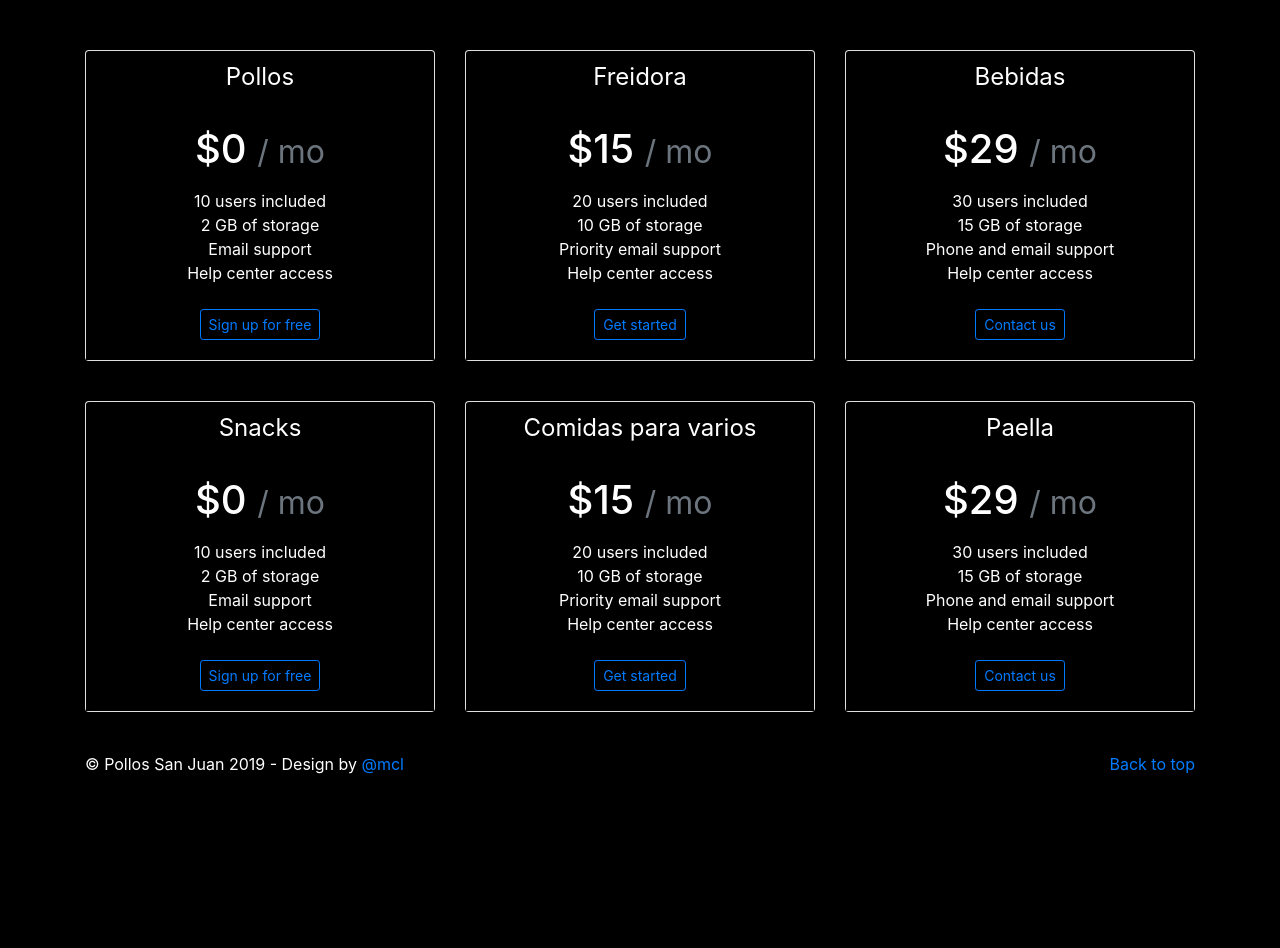
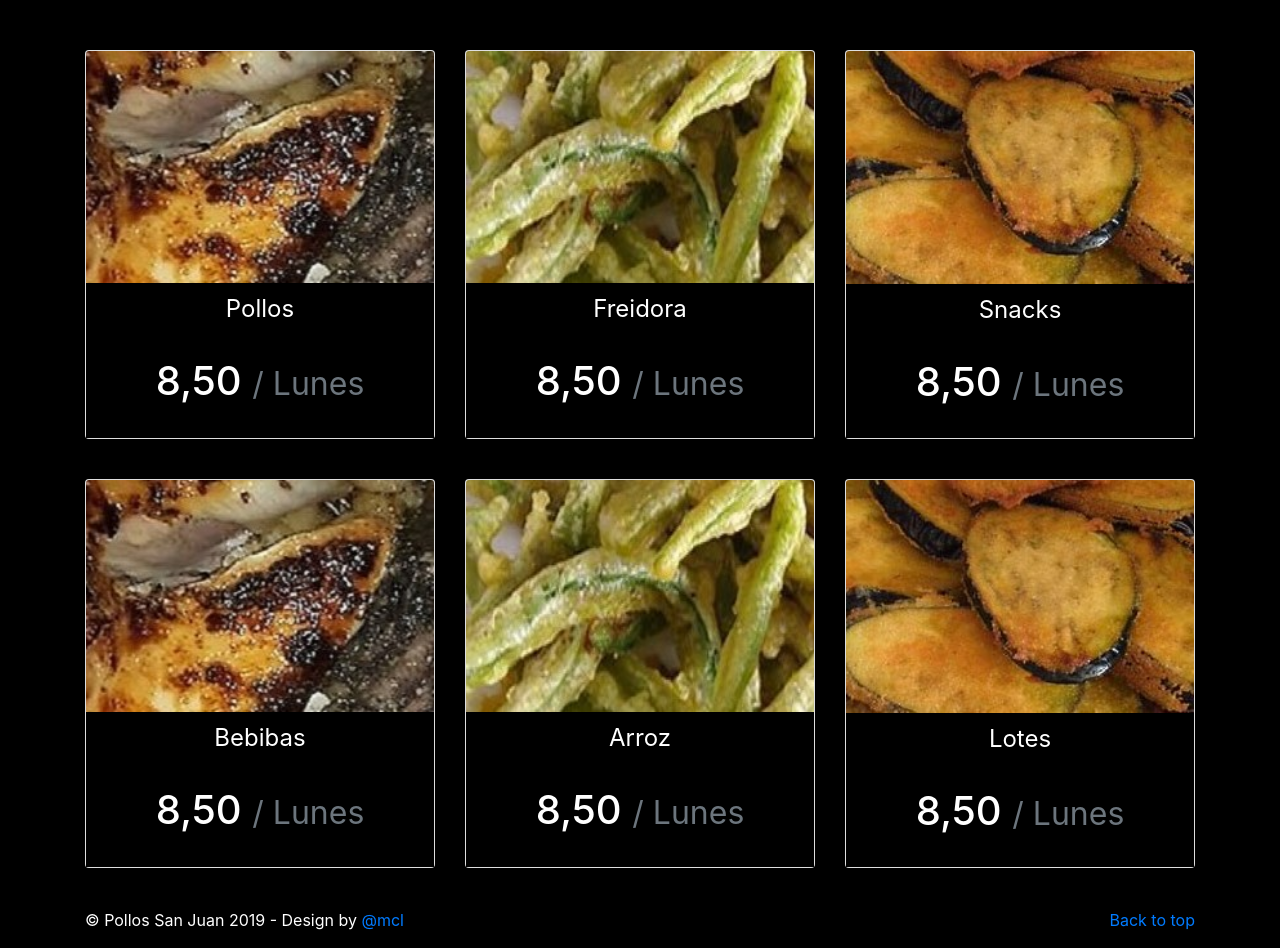
Before and after one commit to mcanadaslopez/web, a plain HTML site: page ofertas.html in a window 1280 px wide. Shown: the part 360-1308 px from the top of the page. Before the commit the page ends 1200 px from the top, so only its background shows below. Drawn offline with Linux system fonts and the light colour scheme.

Commit message:
14.04.2019 se inclye ofertas.html y estructura

```diff
--- a/css/ofertas.css
+++ b/css/ofertas.css
@@ -34,3 +34,18 @@ body {
 .card-header, .card-body{
   background-color: black;
 }
+
+p.lead.text-muted, p{
+  color:white!important;
+}
+
+#navbarSupportedContent > .navbar-nav > .nav-item > a:hover {
+/*#navbarSupportedContent > .navbar-nav > .nav-item > .nav-link:hover {*/
+
+    /*padding: .25rem 0;*/
+    /*font-weight: bold;*/
+    /*color: rgba(255,255,255,.5);  */
+
+    background-color: transparent;
+    border-bottom: .20rem solid transparent;
+    border-bottom-color: red;
--- /dev/null
+++ b/js/ofertas.js
@@ -0,0 +1,62 @@
+$(document).ready(function(){
+	/*$("body").fadeOut(800, function(){
+		$("body").fadeIn(2000); */
+
+	$(".jumbotron > .container > .jumbotron-heading").hover(function()
+	{
+		$(this).css({
+		'color': 'red',
+		'text-shadow': '3px 2px #F78181',
+		});
+	});
+
+	$(".jumbotron > .container > .jumbotron-heading").mouseleave(function()
+	{
+		$(this).css({
+		'color': 'white',
+		'text-shadow': 'none',
+		});
+	});
+
+
+
+	$(".jumbotron > .container > .lead").hover(function()
+	{
+		$(this).prev().css({
+			'color': '#BDBDBD',
+
+		});
+		$(this).css({
+
+			'padding-left' : 10,
+			'border-left' : "solid 1px",
+			'border-left-color' : 'red',
+			'font-size': '1.5rem',
+
+		});
+	});
+
+	$(".jumbotron > .container > .lead").mouseleave(function()
+	{
+		$(this).prev().css({
+			'color': 'white',
+		});
+		$(this).css({
+
+			'padding-left' : 0,
+			'border-left' : "none",
+			'font-size': '1.2rem',
+
+
+
+		});
+	});
+
+
+
+
+
+
+
+
+});
--- a/ofertas.html
+++ b/ofertas.html
@@ -17,7 +17,8 @@
     <!-- Custom styles for this template <link rel="stylesheet"  href="css/jumbotron.css"> -->
 
     <script type="text/javascript" src="js/jquery3.3.1.js"></script>
-	 <link href="css/ofertas.css" rel="stylesheet">
+    <script type="text/javascript" src="js/ofertas.js"></script>
+	<link href="css/ofertas.css" rel="stylesheet">
 </head>
 <body>
 	<!--  Seccion Cabecera -->
@@ -88,109 +89,86 @@
     <div class="card-deck mb-3 text-center">
 
 	    <div class="card mb-4 shadow-sm">
+	    	<img src="img/foto4.jpg" class="card-img-top" alt="...">
 	      <div class="card-header">
 	        <h4 class="my-0 font-weight-normal">Pollos</h4>
 	      </div>
 	      <div class="card-body">
-	        <h1 class="card-title pricing-card-title">$0 <small class="text-muted">/ mo</small></h1>
-	        <ul class="list-unstyled mt-3 mb-4">
-	          <li>10 users included</li>
-	          <li>2 GB of storage</li>
-	          <li>Email support</li>
-	          <li>Help center access</li>
-	        </ul>
-	        <button type="button" class="btn btn-sm  btn-outline-primary">Sign up for free</button>
+	        <h1 class="card-title pricing-card-title">8,50 <small class="text-muted">/ Lunes</small></h1>
+
+
 	      </div>
 	    </div>
 
 	    <div class="card mb-4 shadow-sm">
+	    	<img src="img/foto3.jpg" class="card-img-top" alt="...">
 	      <div class="card-header">
 	        <h4 class="my-0 font-weight-normal">Freidora</h4>
 	      </div>
 	      <div class="card-body">
-	        <h1 class="card-title pricing-card-title">$15 <small class="text-muted">/ mo</small></h1>
-	        <ul class="list-unstyled mt-3 mb-4">
-	          <li>20 users included</li>
-	          <li>10 GB of storage</li>
-	          <li>Priority email support</li>
-	          <li>Help center access</li>
-	        </ul>
-	        <button type="button" class="btn btn-sm  btn-outline-primary">Get started</button>
+	        <h1 class="card-title pricing-card-title">8,50 <small class="text-muted">/ Lunes</small></h1>
+
+
+	      </div>
+	    </div>
+
+	     <div class="card mb-4 shadow-sm">
+	    	<img src="img/foto1.jpg" class="card-img-top" alt="...">
+	      <div class="card-header">
+	        <h4 class="my-0 font-weight-normal">Snacks</h4>
+	      </div>
+	      <div class="card-body">
+	        <h1 class="card-title pricing-card-title">8,50 <small class="text-muted">/ Lunes</small></h1>
+
+
+	      </div>
+	    </div>
+
+    </div>
+     <div class="card-deck mb-3 text-center">
+
+	    <div class="card mb-4 shadow-sm">
+	    	<img src="img/foto4.jpg" class="card-img-top" alt="...">
+	      <div class="card-header">
+	        <h4 class="my-0 font-weight-normal">Bebibas</h4>
+	      </div>
+	      <div class="card-body">
+	        <h1 class="card-title pricing-card-title">8,50 <small class="text-muted">/ Lunes</small></h1>
+
+
 	      </div>
 	    </div>
 
 	    <div class="card mb-4 shadow-sm">
+	    	<img src="img/foto3.jpg" class="card-img-top" alt="...">
 	      <div class="card-header">
-	        <h4 class="my-0 font-weight-normal">Bebidas</h4>
+	        <h4 class="my-0 font-weight-normal">Arroz</h4>
 	      </div>
 	      <div class="card-body">
-	        <h1 class="card-title pricing-card-title">$29 <small class="text-muted">/ mo</small></h1>
-	        <ul class="list-unstyled mt-3 mb-4">
-	          <li>30 users included</li>
-	          <li>15 GB of storage</li>
-	          <li>Phone and email support</li>
-	          <li>Help center access</li>
-	        </ul>
-	        <button type="button" class="btn btn-sm  btn-outline-primary">Contact us</button>
+	        <h1 class="card-title pricing-card-title">8,50 <small class="text-muted">/ Lunes</small></h1>
+
+
 	      </div>
+	    </div>
+
+	     <div class="card mb-4 shadow-sm">
+	    	<img src="img/foto1.jpg" class="card-img-top" alt="...">
+	      <div class="card-header">
+	        <h4 class="my-0 font-weight-normal">Lotes</h4>
+	      </div>
+	      <div class="card-body">
+	        <h1 class="card-title pricing-card-title">8,50 <small class="text-muted">/ Lunes</small></h1>
+
+
+	      </div>
+	    </div>
 
     </div>
 
 </div>
 
 
-  <div class="card-deck mb-3 text-center">
 
-    <div class="card mb-4 shadow-sm">
-      <div class="card-header">
-        <h4 class="my-0 font-weight-normal">Snacks</h4>
-      </div>
-      <div class="card-body">
-        <h1 class="card-title pricing-card-title">$0 <small class="text-muted">/ mo</small></h1>
-        <ul class="list-unstyled mt-3 mb-4">
-          <li>10 users included</li>
-          <li>2 GB of storage</li>
-          <li>Email support</li>
-          <li>Help center access</li>
-        </ul>
-        <button type="button" class="btn btn-sm  btn-outline-primary">Sign up for free</button>
-      </div>
-    </div>
-
-    <div class="card mb-4 shadow-sm">
-      <div class="card-header">
-        <h4 class="my-0 font-weight-normal">Comidas para varios</h4>
-      </div>
-      <div class="card-body">
-        <h1 class="card-title pricing-card-title">$15 <small class="text-muted">/ mo</small></h1>
-        <ul class="list-unstyled mt-3 mb-4">
-          <li>20 users included</li>
-          <li>10 GB of storage</li>
-          <li>Priority email support</li>
-          <li>Help center access</li>
-        </ul>
-        <button type="button" class="btn btn-sm  btn-outline-primary">Get started</button>
-      </div>
-    </div>
-
-    <div class="card mb-4 shadow-sm">
-      <div class="card-header">
-        <h4 class="my-0 font-weight-normal">Paella</h4>
-      </div>
-      <div class="card-body">
-        <h1 class="card-title pricing-card-title">$29 <small class="text-muted">/ mo</small></h1>
-        <ul class="list-unstyled mt-3 mb-4">
-          <li>30 users included</li>
-          <li>15 GB of storage</li>
-          <li>Phone and email support</li>
-          <li>Help center access</li>
-        </ul>
-        <button type="button" class="btn btn-sm  btn-outline-primary">Contact us</button>
-      </div>
-
-
-
-    </div>
 
 
   </div>
```
